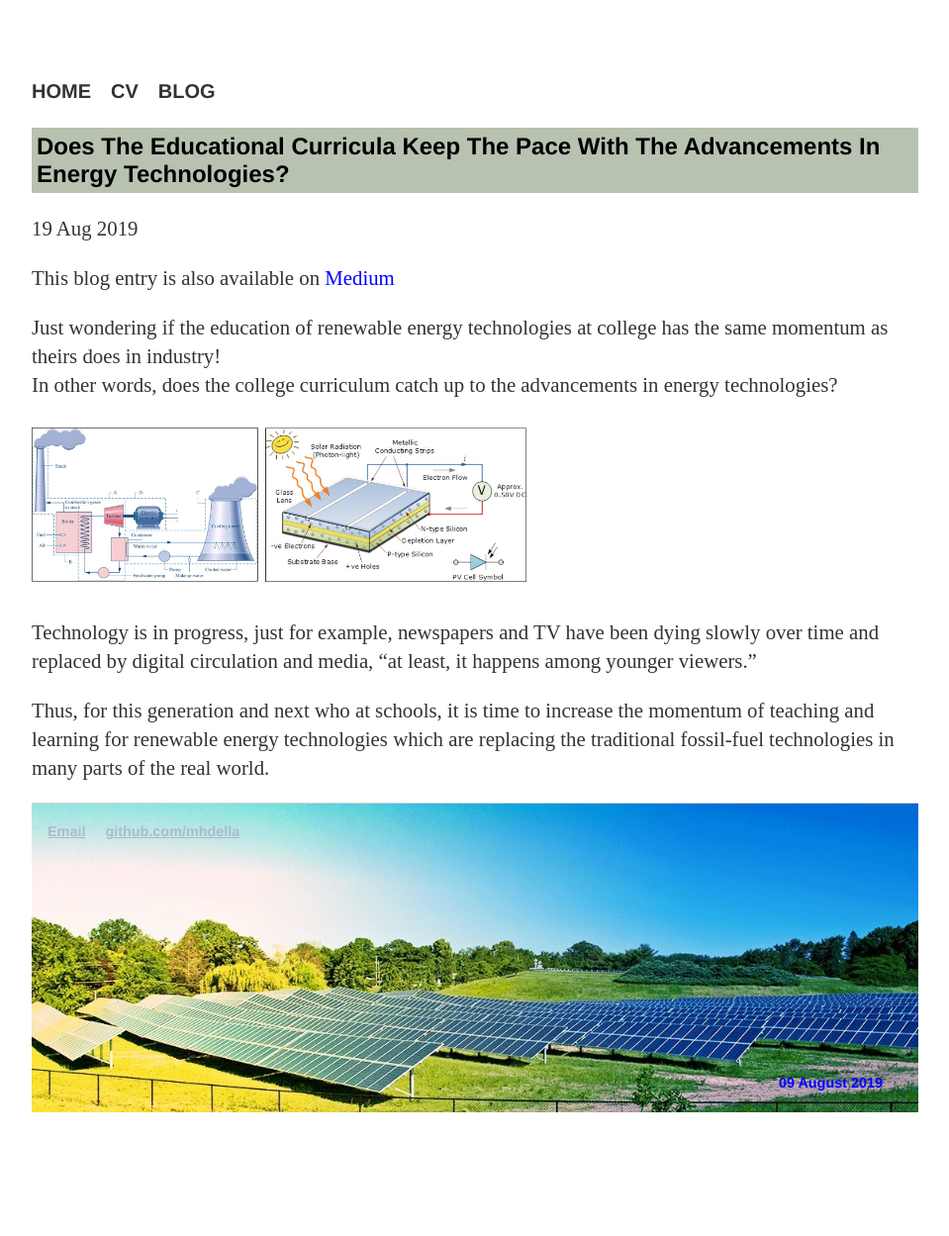
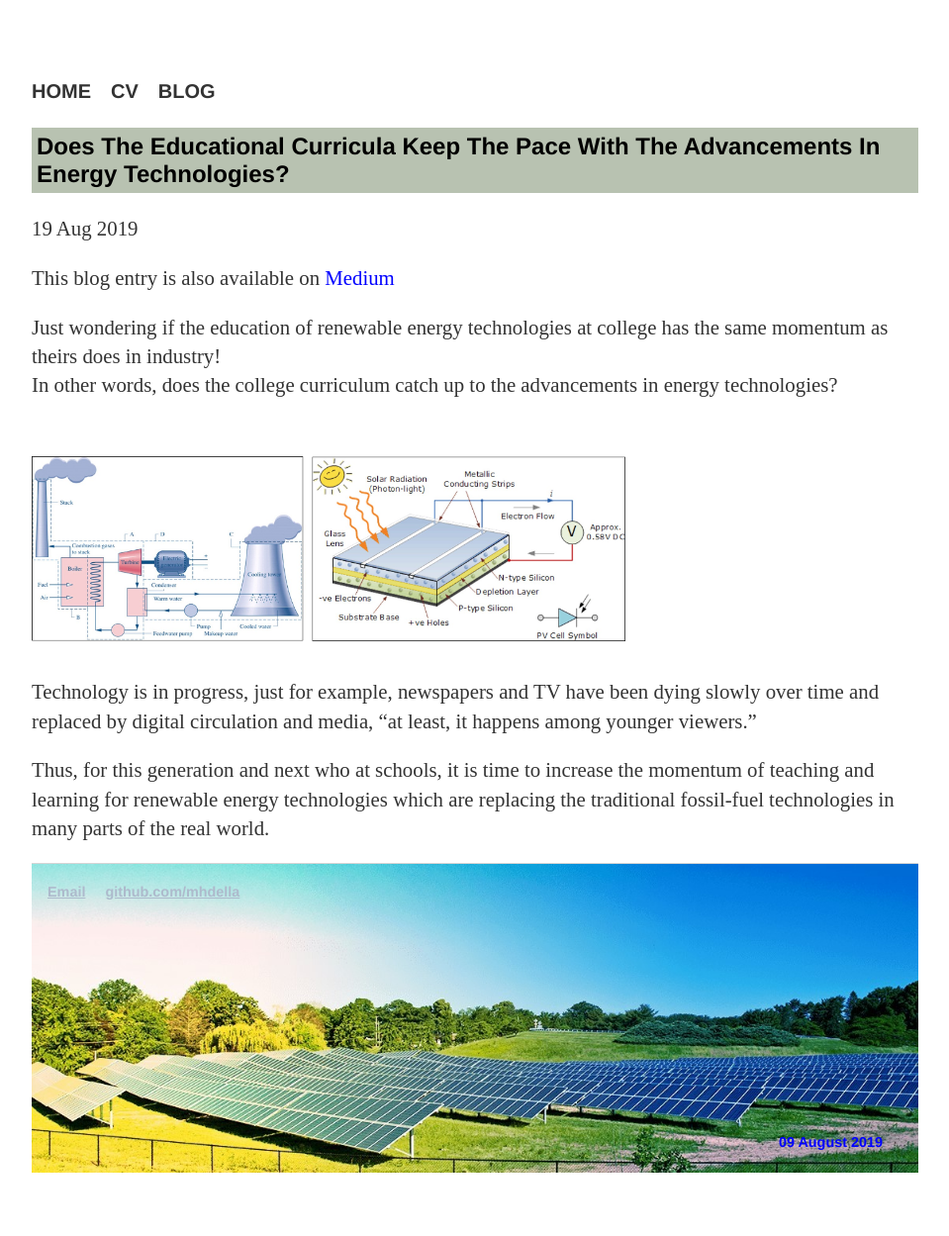
Before and after one commit to MohamedAbuella/MohamedAbuella.github.io, a Jekyll site: the page built from _posts/2019-08-19-Education_Curricula_&Advances_Renewables.html, in a window 1280 px wide. Shown: the whole page at 99% size, without its empty margins (160-1119 px from the left). Built offline with Jekyll 4.4.1, drawn with Linux system fonts in a browser that asks for light colours; nearby versions of some CDN libraries; a script that is not in the unit is left out; comment, search, counter and statistics services are not loaded; before the commit the page ends 1189 px from its top, so only the background shows below that.

Commit message:
Update 2019-08-19-Education_Curricula_&Advances_Renewables.html

```diff
--- a/_posts/2019-08-19-Education_Curricula_&Advances_Renewables.html
+++ b/_posts/2019-08-19-Education_Curricula_&Advances_Renewables.html
@@ -12,8 +12,9 @@ tags:     [Blog]
 <p> Just wondering if the education of renewable energy technologies at college has the same momentum as theirs does in industry!
 <br> In other words, does the college curriculum catch up to the advancements in energy technologies?
 <br>
-</br>
-<img src="/icons/Conventional_vs_Renewable.jpg" width="500" height="677"  ALIGN=”right” />
+<br>
+<br>
+<img src="/icons/Conventional_vs_Renewable.jpg" width="600" height="777"  ALIGN=”right” />
 <br>
 <br> Technology is in progress, just for example, newspapers and TV have been dying slowly over time and replaced by digital circulation and media, “at least, it happens among younger viewers.”
 <p> Thus, for this generation and next who at schools, it is time to increase the momentum of teaching and learning for renewable energy technologies which are replacing the traditional fossil-fuel technologies in many parts of the real world.
```
